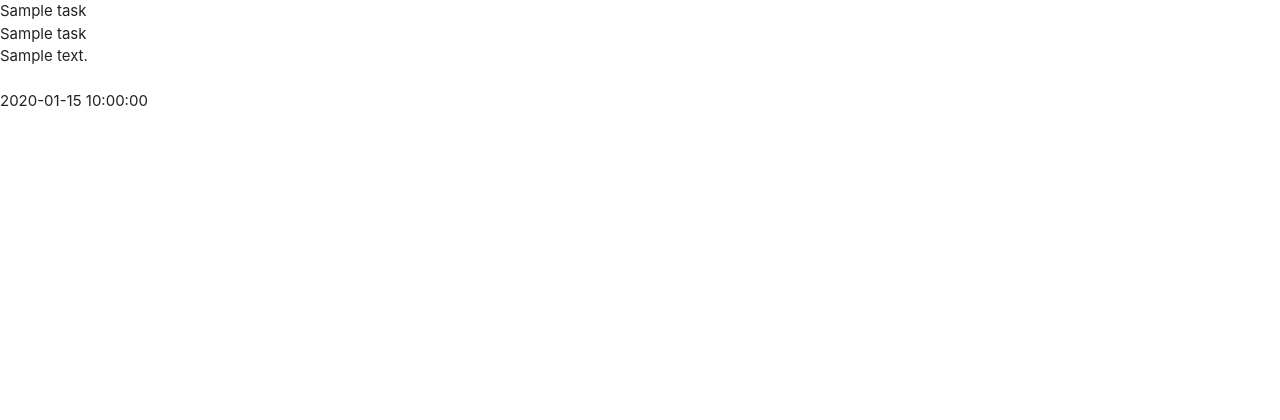
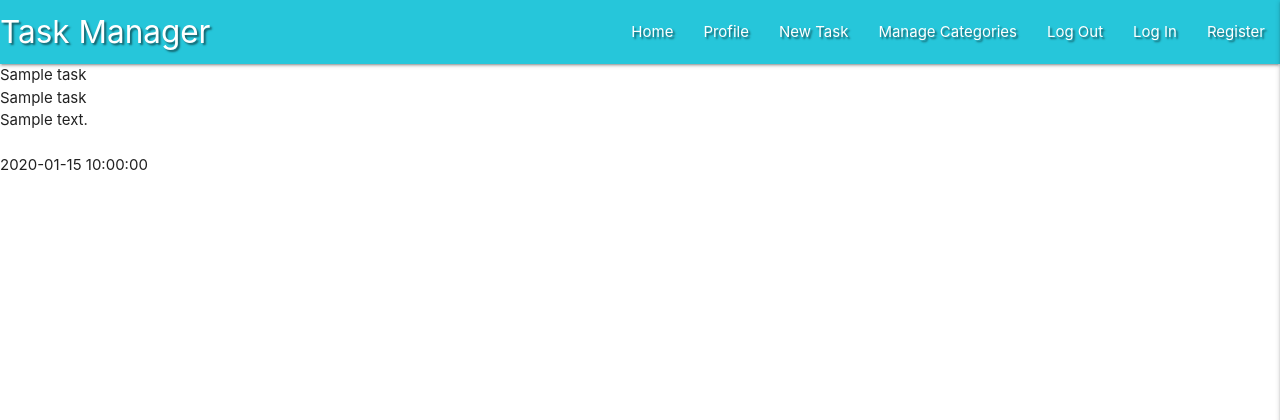
Before and after one commit to Dermot-K/taskManager, a Flask app: page / in a window 1280 px wide. Shown: the top 420 px of the page. Run offline with Flask 2, Linux system fonts and the light colour scheme; a database or web service that is not in the repository returns one stand-in record (values such as "Sample title"); some libraries are stand-ins or nearby versions.

Commit message:
add Materialize navbar and sidenav

```diff
--- a/static/css/style.css
+++ b/static/css/style.css
@@ -0,0 +1,3 @@
+.text-shadow {
+    text-shadow: 2px 2px 2px rgba(0, 0, 0, 0.5);
+}
--- a/static/js/script.js
+++ b/static/js/script.js
@@ -0,0 +1,3 @@
+$(document).ready(function(){
+    $(".sidenav").sidenav({edge: "right"});
+  });
--- a/templates/base.html
+++ b/templates/base.html
@@ -1,17 +1,51 @@
 <!DOCTYPE html>
 <html lang="en">
+
 <head>
     <meta charset="UTF-8">
     <meta name="viewport" content="width=device-width, initial-scale=1.0">
     <link rel="stylesheet" href="https://cdnjs.cloudflare.com/ajax/libs/font-awesome/5.15.1/css/all.min.css"
-        integrity="sha512-+4zCK9k+qNFUR5X+cKL9EIR+ZOhtIloNl9GIKS57V1MyNsYpYcUrUeQc9vNfzsWfV28IaLL3i96P9sdNyeRssA==" crossorigin="anonymous" type="text/css"/>
-    <link rel="stylesheet" href="https://cdnjs.cloudflare.com/ajax/libs/materialize/1.0.0/css/materialize.min.css" type="text/css">
+        integrity="sha512-+4zCK9k+qNFUR5X+cKL9EIR+ZOhtIloNl9GIKS57V1MyNsYpYcUrUeQc9vNfzsWfV28IaLL3i96P9sdNyeRssA=="
+        crossorigin="anonymous" type="text/css" />
+    <link rel="stylesheet" href="https://cdnjs.cloudflare.com/ajax/libs/materialize/1.0.0/css/materialize.min.css"
+        type="text/css">
     <link rel="stylesheet" href="{{ url_for('static', filename='css/style.css')}}" type="text/css">
     {% block styles %}
     {% endblock %}
     <title>Task Manager</title>
 </head>
+
 <body>
+    <header>
+        <!--Main top navbar-->
+        <nav class="nav-extended text-shadow cyan lighten-1">
+            <div class="nav-wrapper">
+                <a href="{{ url_for('get_tasks') }}" class="brand-logo">Task Manager</a>
+                <a href="#" data-target="mobile-demo" class="sidenav-trigger right"><i class="fas fa-bars"></i></a>
+                <ul class="right hide-on-med-and-down">
+                    <li><a href="{{ url_for('get_tasks') }}">Home</a></li>
+                    <li><a href="#">Profile</a></li>
+                    <li><a href="#">New Task</a></li>
+                    <li><a href="#">Manage Categories</a></li>
+                    <li><a href="#">Log Out</a></li>
+                    <li><a href="#">Log In</a></li>
+                    <li><a href="#">Register</a></li>
+                </ul>
+            </div>
+        </nav>
+
+        <!--Mobile side navbar-->
+        <ul class="sidenav" id="mobile-demo">
+            <li><h4 class="center-align light-blue-text text-darken-4">Task Manager</h4></li>
+            <li><a href="{{ url_for('get_tasks') }}">Home</a></li>
+            <li><a href="#">Profile</a></li>
+            <li><a href="#">New Task</a></li>
+            <li><a href="#">Manage Categories</a></li>
+            <li><a href="#">Log Out</a></li>
+            <li><a href="#">Log In</a></li>
+            <li><a href="#">Register</a></li>
+        </ul>
+    </header>
 
     {% block content %}
     {% endblock %}
@@ -25,4 +59,5 @@
     {% block scripts %}
     {% endblock %}
 </body>
+
 </html>
--- a/templates/tasks.html
+++ b/templates/tasks.html
@@ -1,6 +1,6 @@
 {% extends "base.html" %}
 {% block content %}
-       {% for task in tasks %}
+    {% for task in tasks %}
         {{ task.task_name}}<br>
         {{ task.category_name }}<br>
         {{ task.task_description }}<br>
```
